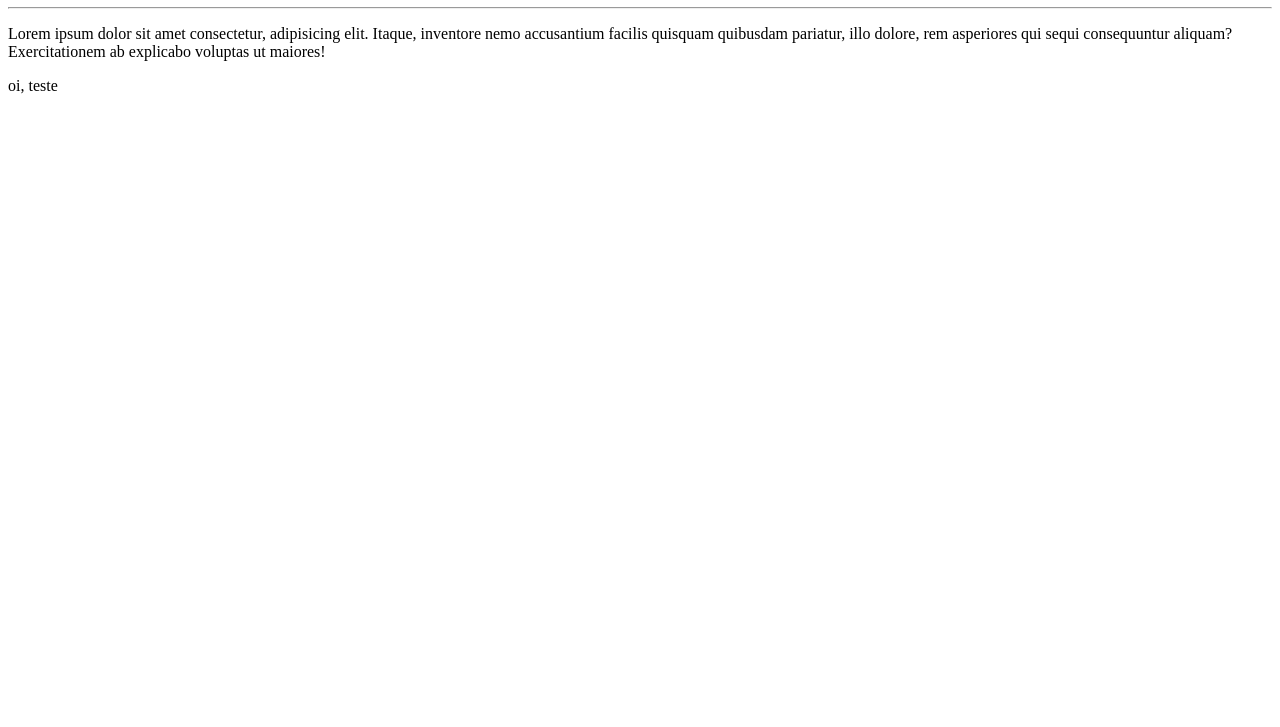
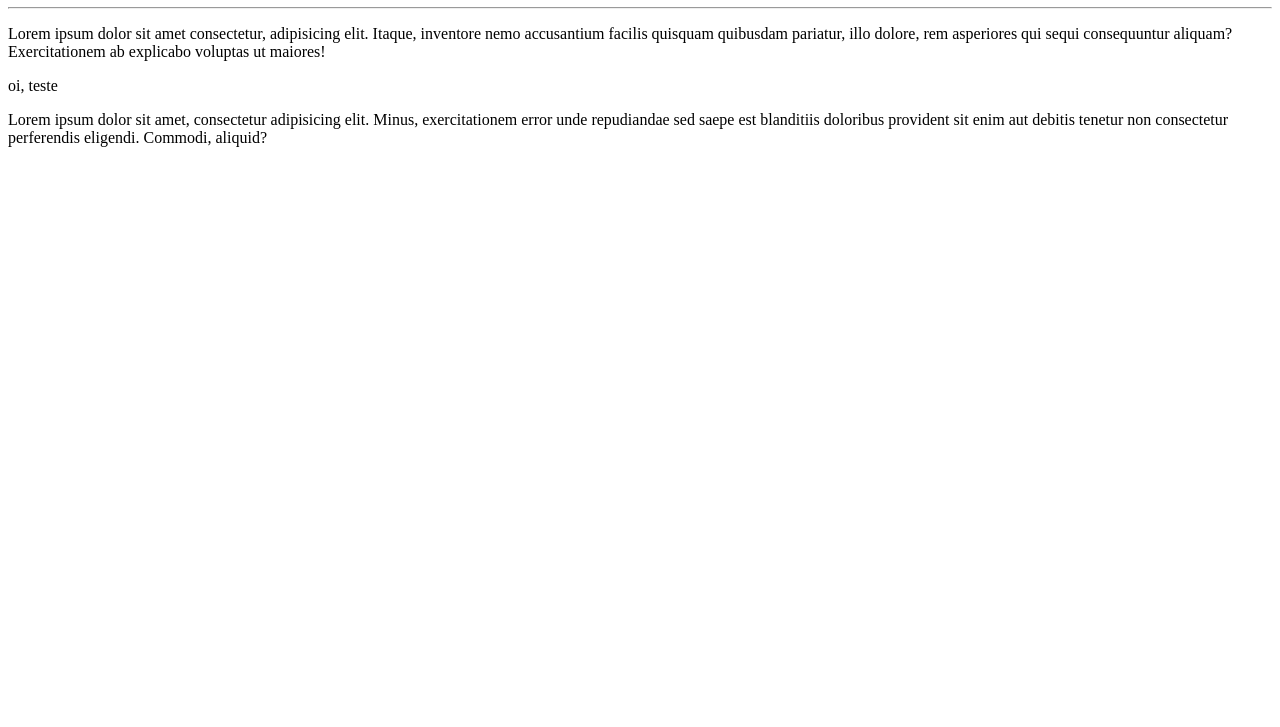
Before and after one commit to juliafaraleski/Mundo, a plain HTML site: page site-exemplo/index.html in a window 1280 px wide. Shown: the part 73-800 px from the top of the page. Drawn offline with Linux system fonts and the light colour scheme.

Commit message:
hi, lorena
teste

```diff
--- a/site-exemplo/index.html
+++ b/site-exemplo/index.html
@@ -10,5 +10,7 @@
   <hr>
   <p>Lorem ipsum dolor sit amet consectetur, adipisicing elit. Itaque, inventore nemo accusantium facilis quisquam quibusdam pariatur, illo dolore, rem asperiores qui sequi consequuntur aliquam? Exercitationem ab explicabo voluptas ut maiores!</p>
   <p>oi, teste</p>
+  <p>Lorem ipsum dolor sit amet, consectetur adipisicing elit. Minus, exercitationem error unde repudiandae sed saepe est blanditiis doloribus provident sit enim aut debitis tenetur non consectetur perferendis eligendi. Commodi, aliquid?</p>
+
 </body>
 </html>
```
